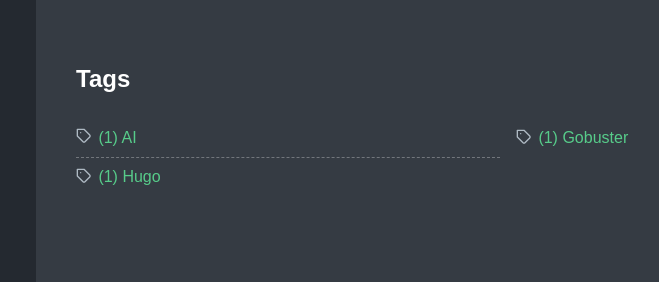
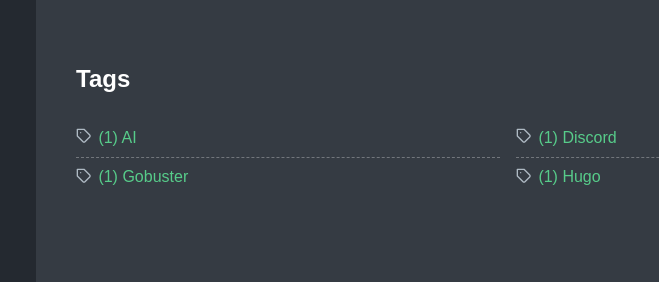
Before and after one commit to curiousgeorge1384/curiousgeorge1384.github.io, a plain HTML site: page tags/index.html in a window 1280 px wide. Shown: the top 282 px of the page, 284-943 px from the left. Drawn offline with Linux system fonts and the light colour scheme.

Commit message:
Update index.html

```diff
--- a/tags/index.html
+++ b/tags/index.html
@@ -72,6 +72,17 @@
   <title>tag</title>
   <path d="M20.59 13.41l-7.17 7.17a2 2 0 0 1-2.83 0L2 12V2h10l8.59 8.59a2 2 0 0 1 0 2.82z"></path><line x1="7" y1="7" x2="7.01" y2="7"></line>
 </svg>
+            <a class="tags-list-item-title" href="https://curiousgeorge1384.github.io/tags/discord/">
+              (1)
+              Discord
+            </a>
+        </li>
+
+        <li class="tags-list-item">
+            <svg viewBox="0 0 24 24" fill="none" stroke="currentColor" stroke-width="2" stroke-linecap="round" stroke-linejoin="round" class="icon icon-tag">
+  <title>tag</title>
+  <path d="M20.59 13.41l-7.17 7.17a2 2 0 0 1-2.83 0L2 12V2h10l8.59 8.59a2 2 0 0 1 0 2.82z"></path><line x1="7" y1="7" x2="7.01" y2="7"></line>
+</svg>
             <a class="tags-list-item-title" href="https://curiousgeorge1384.github.io/tags/gobuster/">
               (1)
               Gobuster
```
